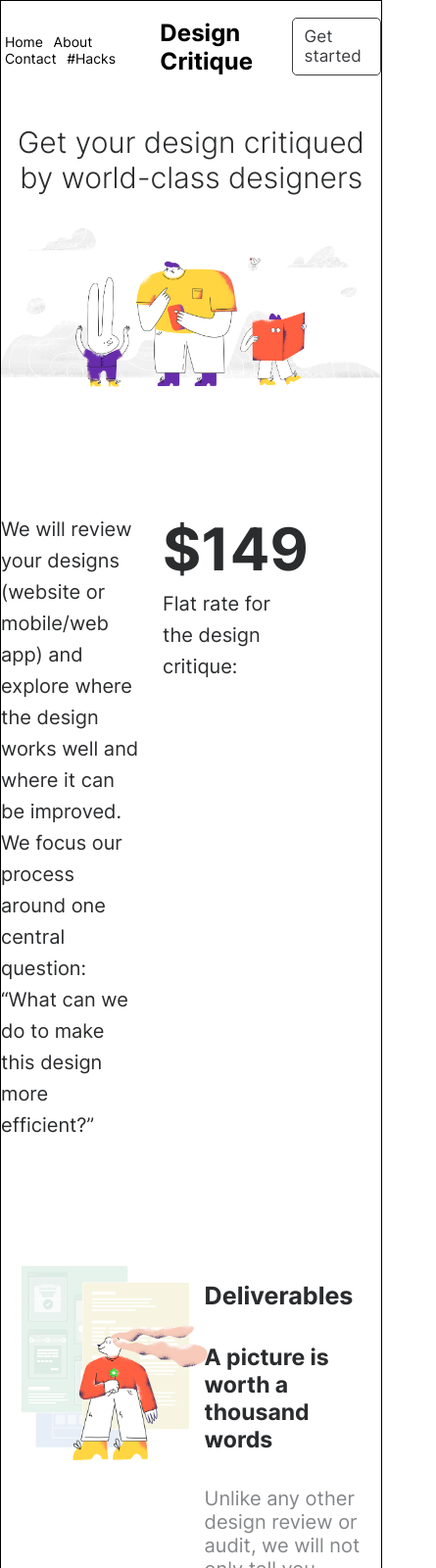
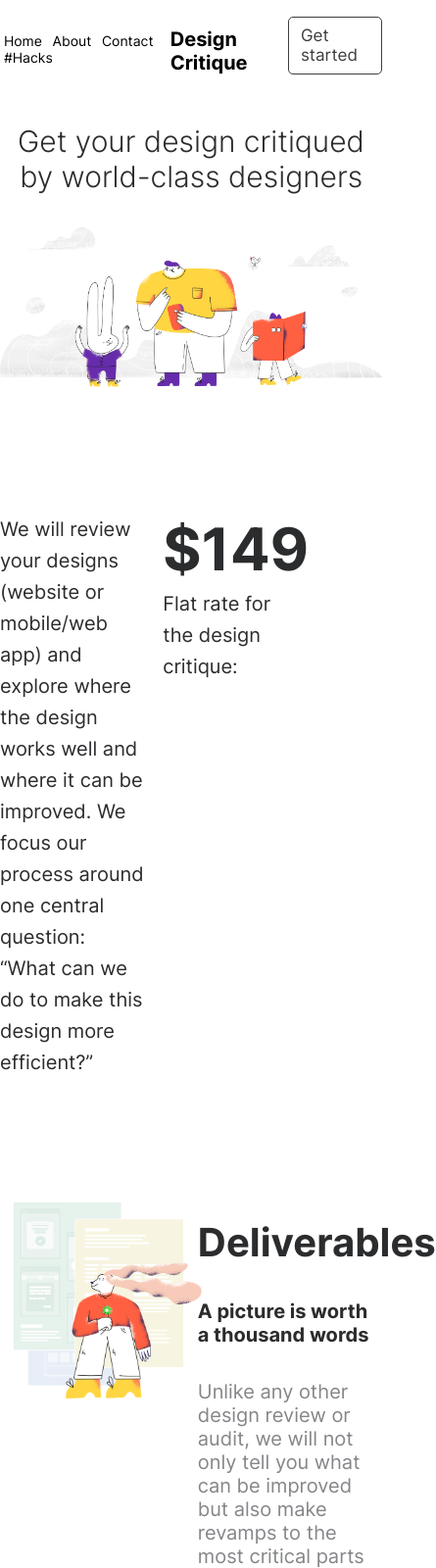
Before and after one commit to MiaMarmeladenbrot/supercode-project-design-critique, a plain HTML site: page index.html in a window 390 px wide. Shown: the top 1600 px of the page at 98% size, 445 px wide, since content can reach past the window. Drawn offline with Linux system fonts and the light colour scheme.

Commit message:
aufräumen

```diff
--- a/assets/style/style.css
+++ b/assets/style/style.css
@@ -1,7 +1,3 @@
-/*
-- Schriftfarben anpassen
-*/
-
 @font-face {
   font-family: Inter;
   src: url(../font/Inter-V.ttf);
@@ -23,7 +19,6 @@ html {
   max-width: 1400px;
   width: 100vw;
   margin: 0 auto;
-  border: 1px solid black;
 }
 
 img {
@@ -31,42 +26,27 @@ img {
 }
 
 h1 {
-  /* font-size: clamp(3rem, 4vw, 2.4rem); */
-  font-size: 2.4rem;
+  font-size: clamp(2rem, 2vw, 2.4rem);
   font-weight: 700;
 }
 
 h2 {
-  font-size: clamp(3rem, 4vw, 3.9rem);
+  font-size: clamp(3rem, 3vw, 3.9rem);
   font-weight: 300;
 }
 
 h3 {
-  font-size: clamp(2.5rem, 3.3vw, 5rem);
+  font-size: clamp(4rem, 4vw, 5rem);
   font-weight: 700;
 }
 
 h4 {
-  /* font-size: clamp(2.8rem, 3.2vw, 2.3rem); */
-  font-size: 2.3rem;
+  font-size: clamp(2rem, 2vw, 2.3rem);
   font-weight: 700;
 }
 
-h5 {
-  font-size: clamp(2.5rem, 3vw, 3.2rem);
-}
-
-h6 {
-  font-size: clamp(1.6rem, 2.5vw, 1.8rem);
-}
-
 p,
-label {
-  font-size: clamp(2rem, 2vw, 2rem);
-}
-
-a,
-li {
+a {
   font-size: clamp(2rem, 2vw, 2rem);
 }
 
@@ -216,7 +196,7 @@ header article h2 {
   height: fit-content;
 }
 
-/* ! Section 4: Critque */
+/* ! Section 4: Critique */
 /* ! oberes Textfeld */
 .critique {
   margin-bottom: 20vh;
@@ -246,9 +226,6 @@ header article h2 {
 }
 
 .percentage {
-  /* display: flex;
-  justify-content: center; */
-
   padding-left: 17vw;
 }
 
@@ -298,4 +275,5 @@ header article h2 {
 
 .questions a:hover {
   color: #707275;
+  font-size: 1.8rem;
 }
```
